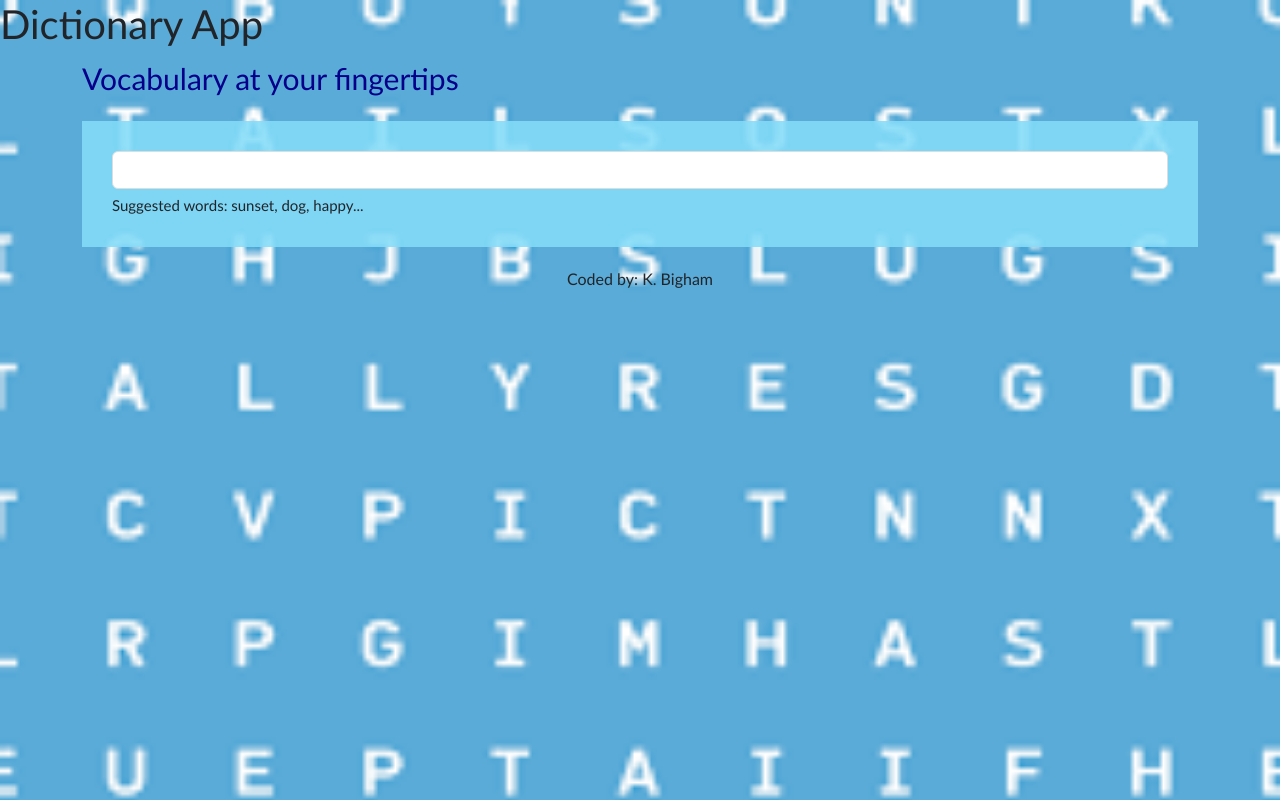
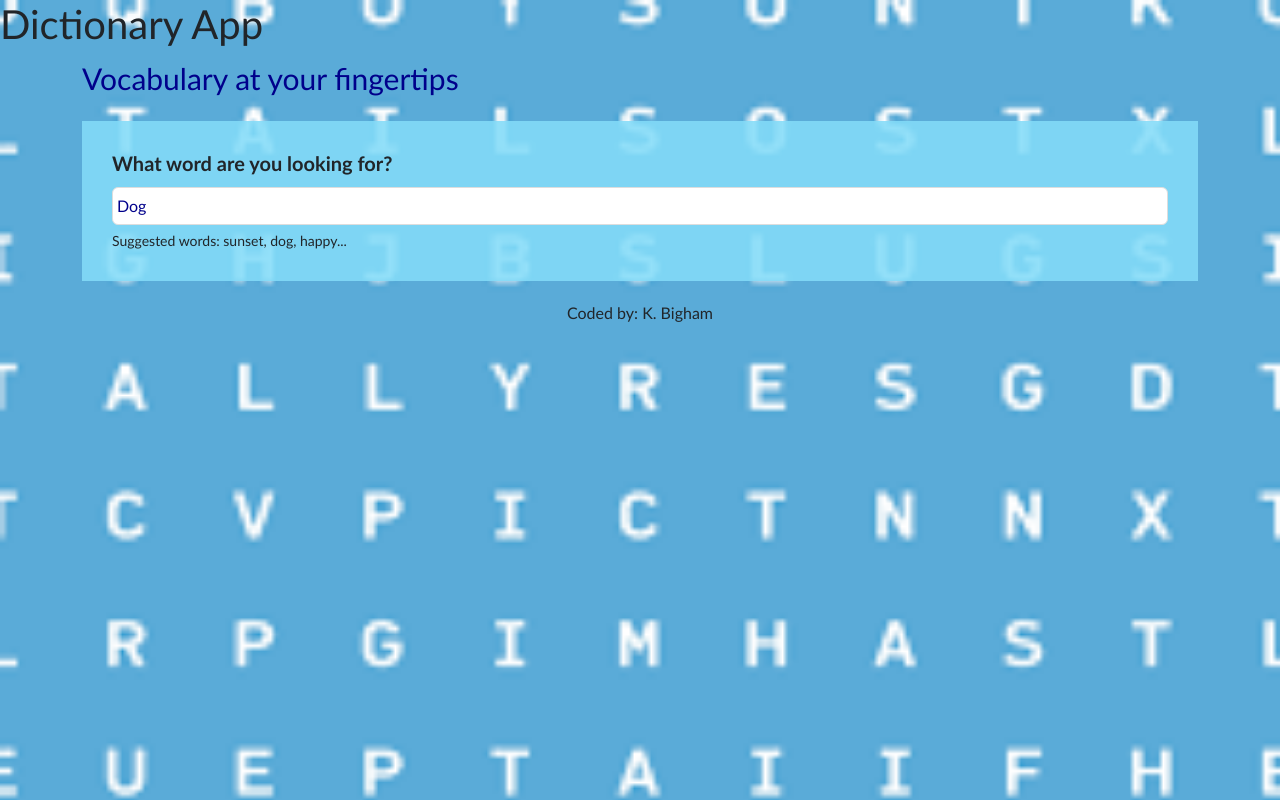
Before and after one commit to BighamK/kb-dictionary-app, a React (Create React App) app: page / in a window 1280 px wide. Built offline with nearby package versions, Linux system fonts and the light colour scheme; no server answers.

Commit message:
Still styling

```diff
--- a/src/Dictionary.css
+++ b/src/Dictionary.css
@@ -1,11 +1,16 @@
 form {
     font-family:'Gill Sans', 'Gill Sans MT', Calibri, 'Trebuchet MS', sans-serif;
+}
+
+.Dictionary h1 {
+    font-size: 20px;
+    font-weight: bold;
+    margin-bottom: 12px;
 }
 
 .Dictionary section {
     background: rgba(132, 220, 249, 0.875);
     padding: 30px;
-
     margin: 20px 0;
 }
 
@@ -19,6 +24,6 @@ form {
 }
 
 .Dictionary .hint {
-font-size: 15px;
+font-size: 14px;
 margin-top: 5px;
 }
--- a/src/Dictionary.js
+++ b/src/Dictionary.js
@@ -38,8 +38,9 @@ axios.get(apiUrl).then(handleResponse);
     return (
          <div className="Dictionary">
 <section>
+    <h1>What word are you looking for?</h1>
                  <form onSubmit={handleSubmit}>
-                   <input type="search" onChange={handleKeywordChange} />
+                   <input type="search" onChange={handleKeywordChange} defaultValue={props.defaultKeyword} />
                 </form>
                 <div className="hint">
                     Suggested words: sunset, dog, happy...
```
